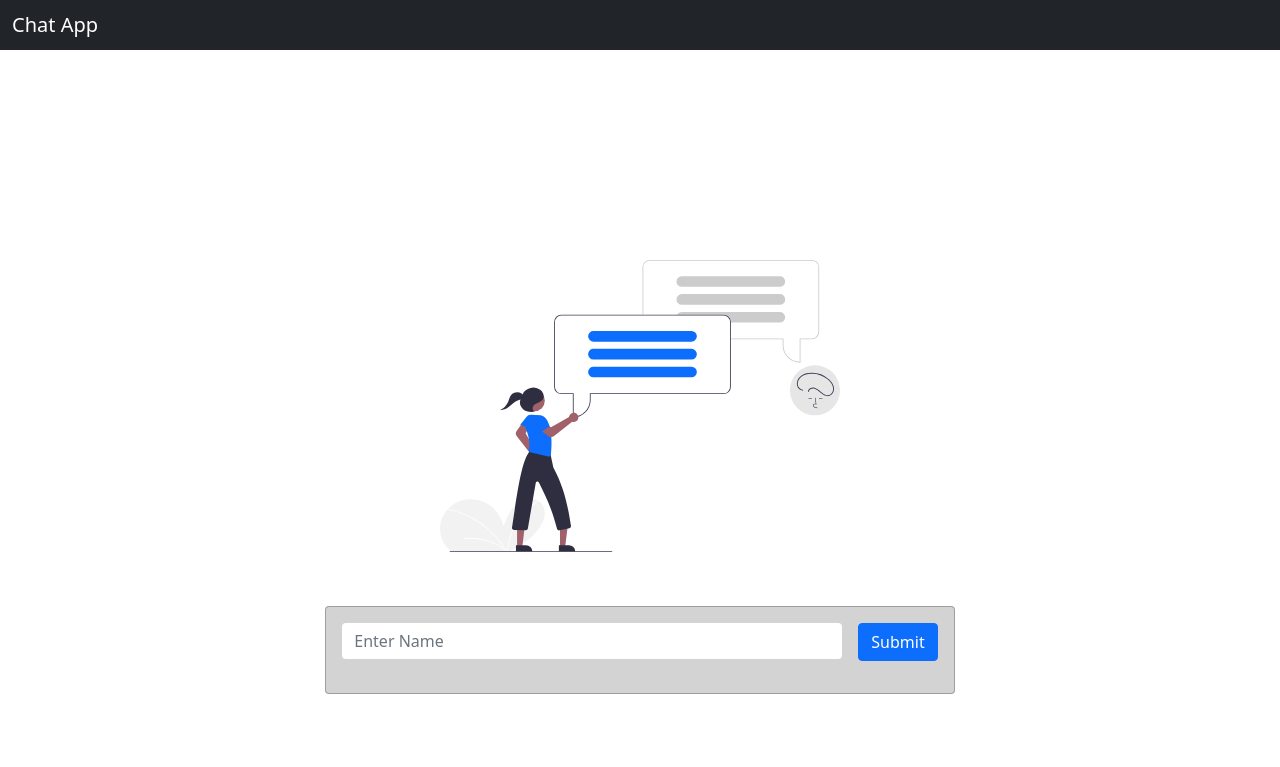
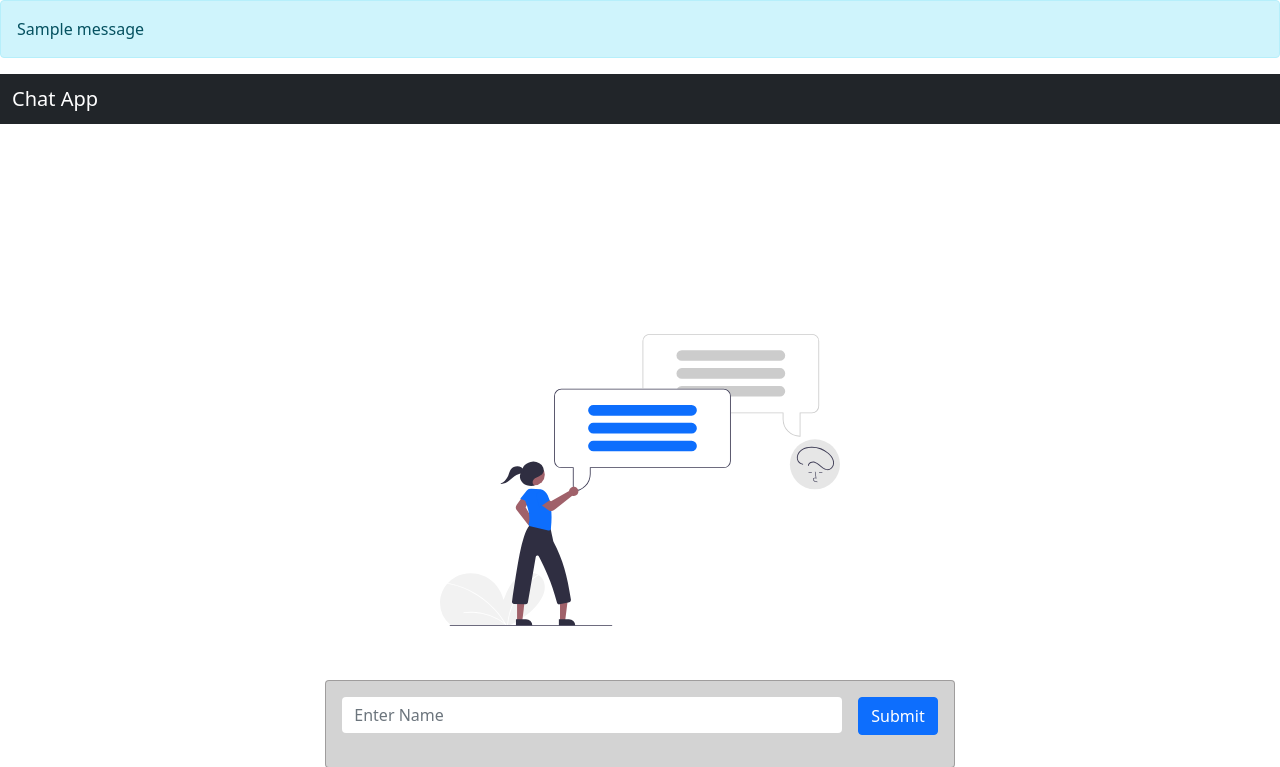
Before and after one commit to Uday-lal/chat-app, a Flask app: page / in a window 1280 px wide. Shown: the top 767 px of the page. Before the commit the page ends 694 px from the top, so only its background shows below. Run offline with Flask 2, Linux system fonts and the light colour scheme; one stand-in notice (Sample message) is shown.

Commit message:
Add flash message to the login page

```diff
--- a/app/templates/index.html
+++ b/app/templates/index.html
@@ -4,6 +4,11 @@
     overflow: hidden;
   }
 </style>
+{% for message in get_flashed_messages() %}
+  <div class="alert alert-info" role="alert">
+    {{message}}
+  </div>
+{% endfor %}
 <nav class="navbar navbar-dark bg-dark">
   <div class="container-fluid">
     <span class="navbar-brand mb-0 h1">Chat App</span>
--- a/app/views.py
+++ b/app/views.py
@@ -2,6 +2,7 @@ from flask import Blueprint, render_template, redirect, url_for, session
 from .form import EnterForm
 from . import SOCKET_IO
 from flask_socketio import emit
+from flask import flash
 
 views = Blueprint("views", __name__)
 connected_users = []
@@ -12,15 +13,20 @@ def home():
     enter_form = EnterForm()
     if enter_form.validate_on_submit():
         username = enter_form.username.data
-        connected_users.append(username)
-        session["username"] = username
-        return redirect(url_for("views.chat"))
+        if username not in connected_users:
+            connected_users.append(username)
+            session["username"] = username
+            return redirect(url_for("views.chat"))
+        flash("This name is already taken use a different and unique name")
+        return redirect(url_for("views.home"))
     return render_template("index.html", enter_form=enter_form)
 
 
 @views.route("/chat")
 def chat():
-    return render_template("chat.html", peoples=connected_users, connected_users=len(connected_users))
+    return render_template("chat.html",
+                           peoples=connected_users,
+                           connected_users=len(connected_users))
 
 
 @SOCKET_IO.on("message")
@@ -41,4 +47,5 @@ def handle_connect():
     emit("connection_state", {
         "username": username,
         "connected_users": len(connected_users)
-    }, broadcast=True)
+    },
+         broadcast=True)
```
Also changed, not shown: 1 other file.
